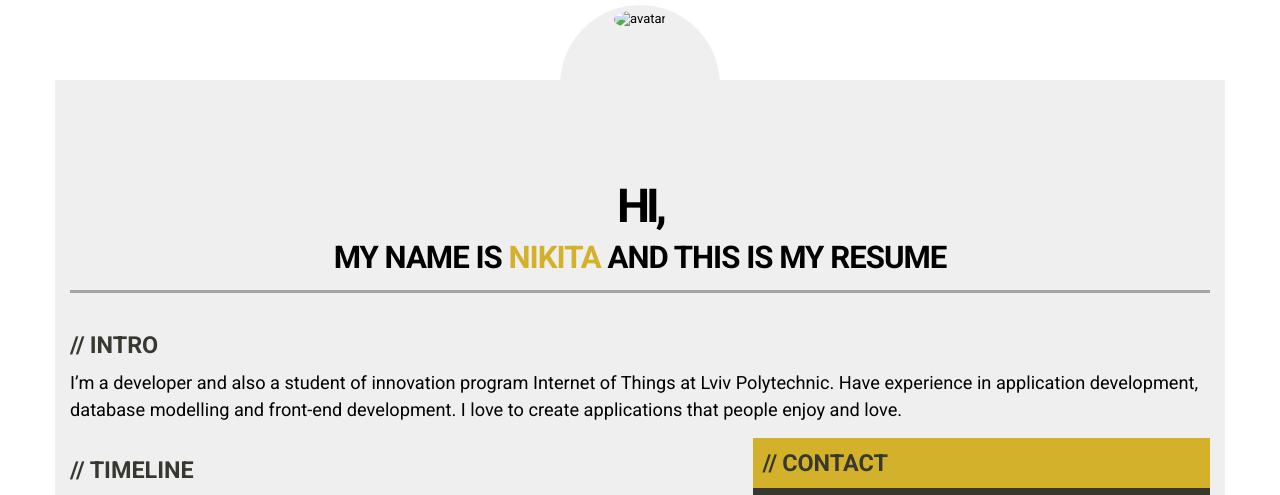
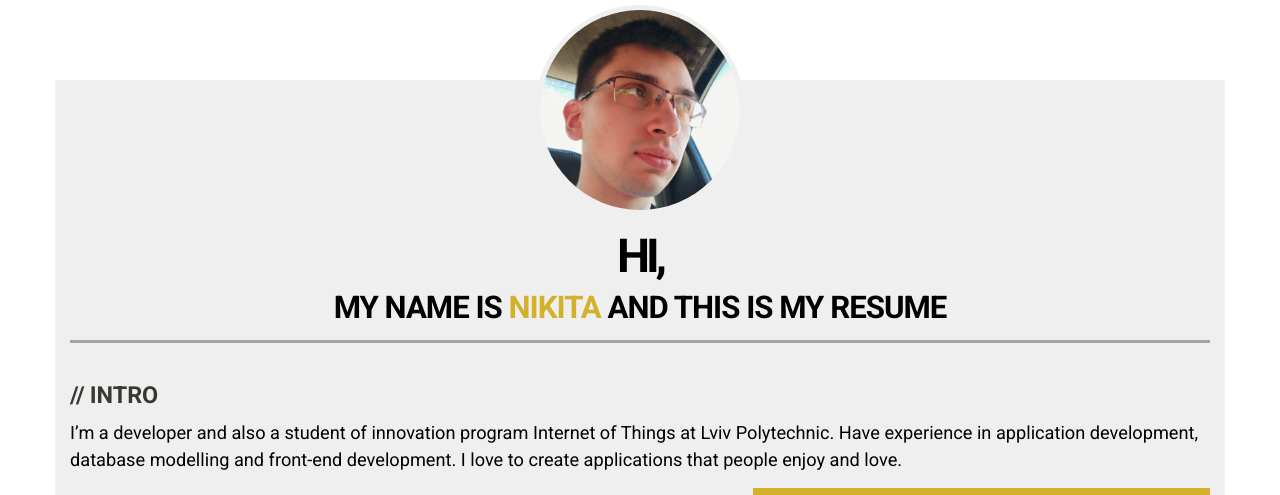
Before and after one commit to kinivi/homepage, a plain HTML site: page index.html in a window 1280 px wide. Shown: the top 495 px of the page. Drawn offline with Linux system fonts and the light colour scheme.

Commit message:
Added image asset (fix #23)
* added optimized avatar image
* increase avatar block size in style-sheet

```diff
--- a/css/main.css
+++ b/css/main.css
@@ -23,8 +23,8 @@ PHOTO (AVATAR)
 }
 
 #photo {
-    width: 160px;
-    height: 160px;
+    width: 210px;
+    height: 210px;
     border-radius: 50%;
     overflow: hidden;
     padding: 5px;
@@ -33,8 +33,8 @@ PHOTO (AVATAR)
 }
 
 #photo img {
-    width: 150px;
-    height: 150px;
+    width: 200px;
+    height: 200px;
     border-radius: 50%;
 }
 
--- a/index.html
+++ b/index.html
@@ -27,7 +27,7 @@
         <div class="col-xs-12">
             <div id="photo-header" class="text-center">
                 <div id="photo">
-                    <img src="img/avatar.jpg" alt="avatar">
+                    <img src="img/avatar.jpeg" alt="avatar">
                 </div>
                 <div id="text-header">
                     <h1>Hi,<br> my name is <span>Nikita</span> and this is my resume</h1>
```
Also changed, not shown: img/avatar.jpeg (added).
